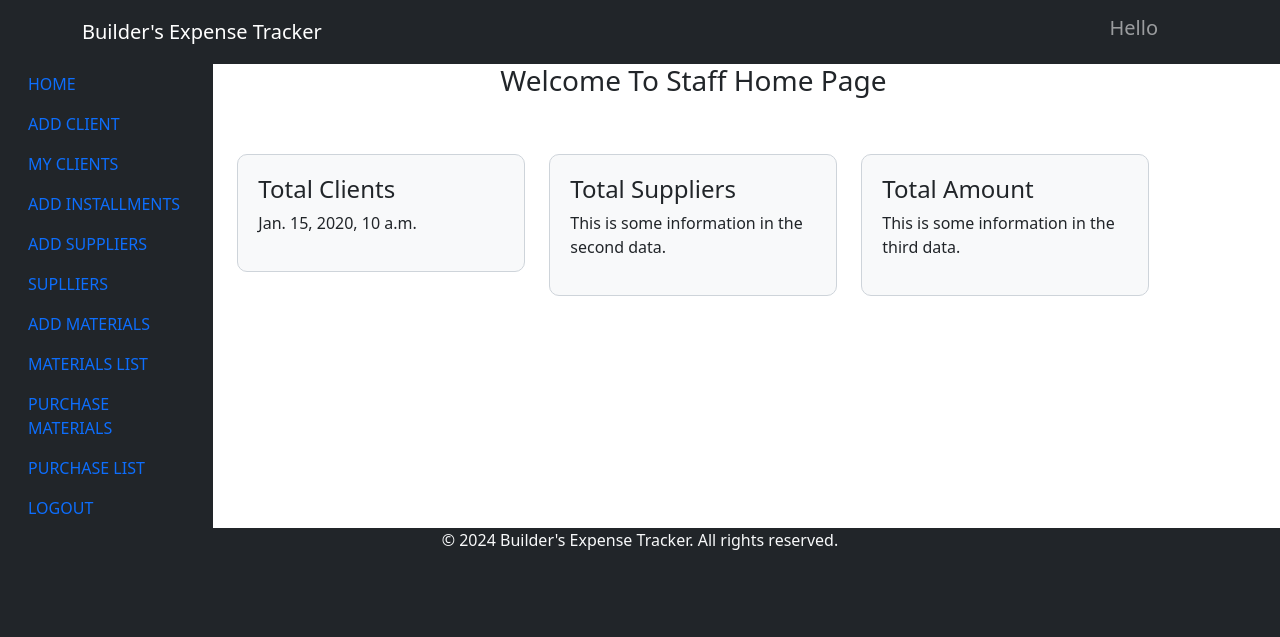
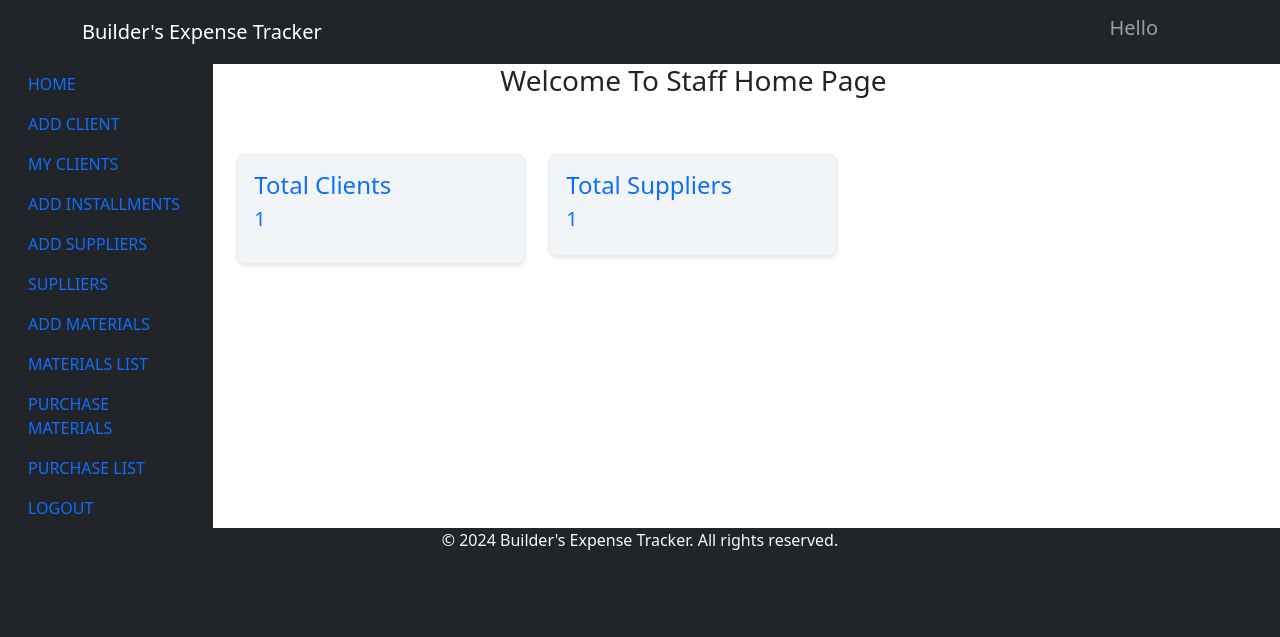
Before and after one commit to kiran-saju/expense, a Django app: template templates/STAFF/staff_home.html in a window 1280 px wide. Shown: the top 637 px of the page. Run offline with Django 3.2, Linux system fonts and the light colour scheme; the template is opened without the code that fills it: most values are stand-ins (such as "Sample title", 1, 10 or a date in 2020); some libraries are stand-ins or nearby versions.

Commit message:
Update staff_home.html

```diff
--- a/templates/STAFF/staff_home.html
+++ b/templates/STAFF/staff_home.html
@@ -4,40 +4,47 @@
 
 {% block content %}
 <style>
+  .rectangle {
+      background-color: #f2f5f8; /* Light blue-gray background */
+      border: 1px solid #e9ecef; /* Light border color */
+      border-radius: 8px; /* Slightly rounded corners */
+      box-shadow: 0 2px 4px rgba(0, 0, 0, 0.1); /* Subtle box shadow */
+      padding: 16px; /* Reduced padding for a sleeker look */
+      margin-bottom: 20px; /* Slightly reduced bottom margin */
+      transition: all 0.3s ease; /* Smooth transition on hover or focus */
 
-.rectangle {
+  }
 
-  background-color: #f8f9fa;
-  border: 1px solid #ced4da;
-  border-radius: 10px;
-  padding: 20px; /* Padding inside the div */
-  margin-bottom: 80px; /* Spacing between divs */
+  .rectangle:hover,
+  .rectangle:focus {
+      transform: translateY(-2px); /* Move up slightly on hover or focus */
+      box-shadow: 0 4px 8px rgba(0, 0, 0, 0.2); /* Enhanced box shadow */
+  }
 
-
-}
-
+  a {
+      text-decoration: none;
+  }
 </style>
 <h3 style="text-align: center;">Welcome To Staff Home Page</h3> <br><br>
 <div class="container">
   <div class="row">
     <div class="col-md-4">
+      <a href="{% url 'view_client' %}">
       <div class="rectangle">
         <h4>Total Clients</h4>
-        <p>{{total_clients_created_by_staff}}</p>
+        <h5>{{total_clients}}</p></h5>
       </div>
+    </a>
     </div>
     <div class="col-md-4">
+      <a href="{% url 'view_suppliers' %}">
       <div class="rectangle">
         <h4>Total Suppliers</h4>
-        <p>This is some information in the second data.</p>
+        <h5>{{total_supplier}}</h5>
       </div>
+    </a>
     </div>
-    <div class="col-md-4">
-      <div class="rectangle">
-        <h4>Total Amount</h4>
-        <p>This is some information in the third data.</p>
-      </div>
-    </div>
+
   </div>
 </div>
 {% endblock %}
```
